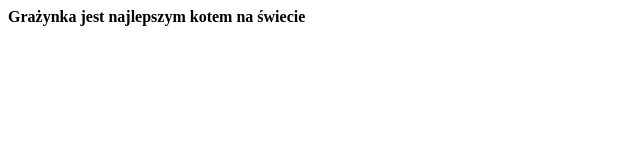
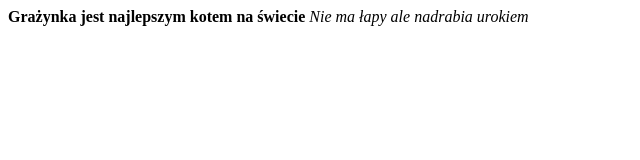
Before and after one commit to DariaFrac/WSB-Angular-2, a plain HTML site: page index.html in a window 1280 px wide. Shown: the whole page, without its empty margins (0-640 px from the left). Drawn offline with Linux system fonts and the light colour scheme.

Commit message:
aktualizacja

```diff
--- a/index.html
+++ b/index.html
@@ -4,5 +4,6 @@
 </head>
 <body>
 <b> Grażynka jest najlepszym kotem na świecie </b>
+<i>Nie ma łapy ale nadrabia urokiem </i>
 </body>
 </html>
```
